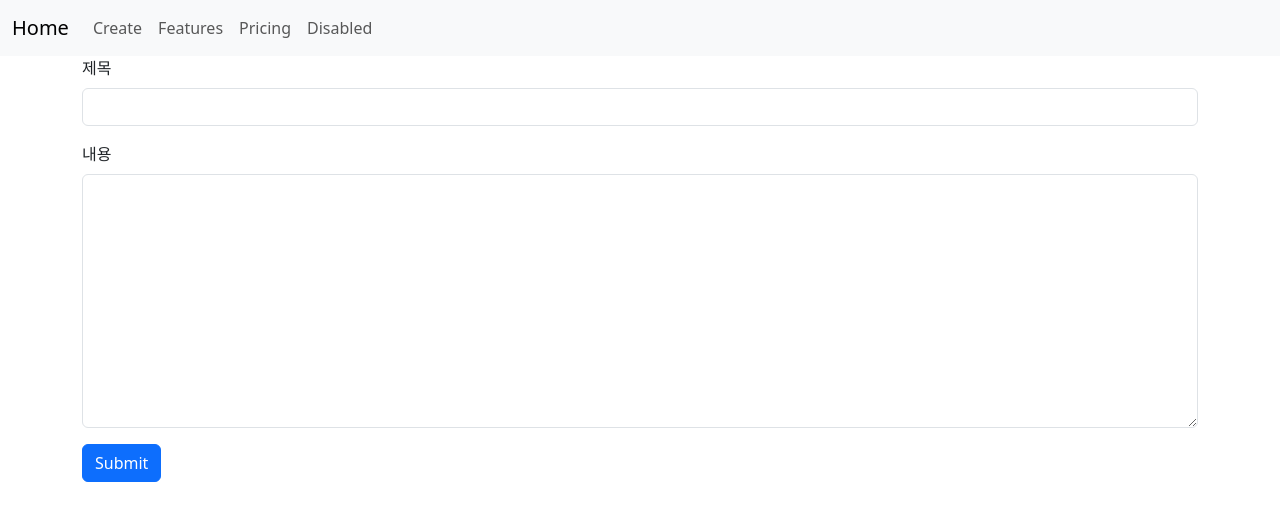
After one commit to epode4/board, a Django app: page /posts/new/ in a window 1280 px wide. The commit adds this page. Shown: the top 521 px of the page. Run offline with Django 4.2, Linux system fonts and the light colour scheme.

Commit message:
create part1

```diff
--- a/posts/templates/detail.html
+++ b/posts/templates/detail.html
@@ -3,10 +3,10 @@
 {% block content %}
 
     <div class="card mt-4">
-        <div class="card-header">
+        <div class="card-header bg-primary" style="--bs-bg-opacity: .5;">
             {{post.title}}
         </div>
-        <div class="card-body card-primary">
+        <div class="card-body">
             {{post.content}}
         </div>
         <div class="card-footer">
--- /dev/null
+++ b/posts/templates/new.html
@@ -0,0 +1,18 @@
+{% extends 'base.html' %}
+
+{% block content %}
+
+<form action="" method="POST">
+    <div class="mb-3">
+      <label for="title" class="form-label">제목</label>
+      <input type="text" class="form-control" id="title" name="title">
+    </div>
+
+    <div class="mb-3">
+      <label for="content" class="form-label">내용</label>
+      <!-- <input type="password" class="form-control" id="exampleInputPassword1"> -->
+      <textarea class="form-control" name="content" id="content" cols="30" rows="10"></textarea>
+    </div>
+    <button type="submit" class="btn btn-primary">Submit</button>
+</form>
+{% endblock %}
--- a/posts/urls.py
+++ b/posts/urls.py
@@ -6,5 +6,6 @@ app_name = 'posts'
 urlpatterns = [
     #Read
     path('', views.index, name = 'index'),
-    path('<int:id>/',views.detail, name='detail')
+    path('<int:id>/',views.detail, name='detail'),
+    path('new/', views.new, name='new'),
 ]
--- a/posts/views.py
+++ b/posts/views.py
@@ -20,3 +20,7 @@ def detail(request,id):
     }
 
     return render(request, 'detail.html', context)
+
+
+def new(request):
+    return render(request, 'new.html')
--- a/templates/base.html
+++ b/templates/base.html
@@ -17,10 +17,10 @@
           </button>
           <div class="collapse navbar-collapse" id="navbarNavAltMarkup">
             <div class="navbar-nav">
-              <a class="nav-link active" aria-current="page" href="#">Home</a>
+              <a class="nav-link" href="{% url 'posts:new' %}">Create</a>
               <a class="nav-link" href="#">Features</a>
               <a class="nav-link" href="#">Pricing</a>
-              <a class="nav-link disabled" aria-disabled="true">Disabled</a>
+              <a class="nav-link" >Disabled</a>
             </div>
           </div>
         </div>
```
